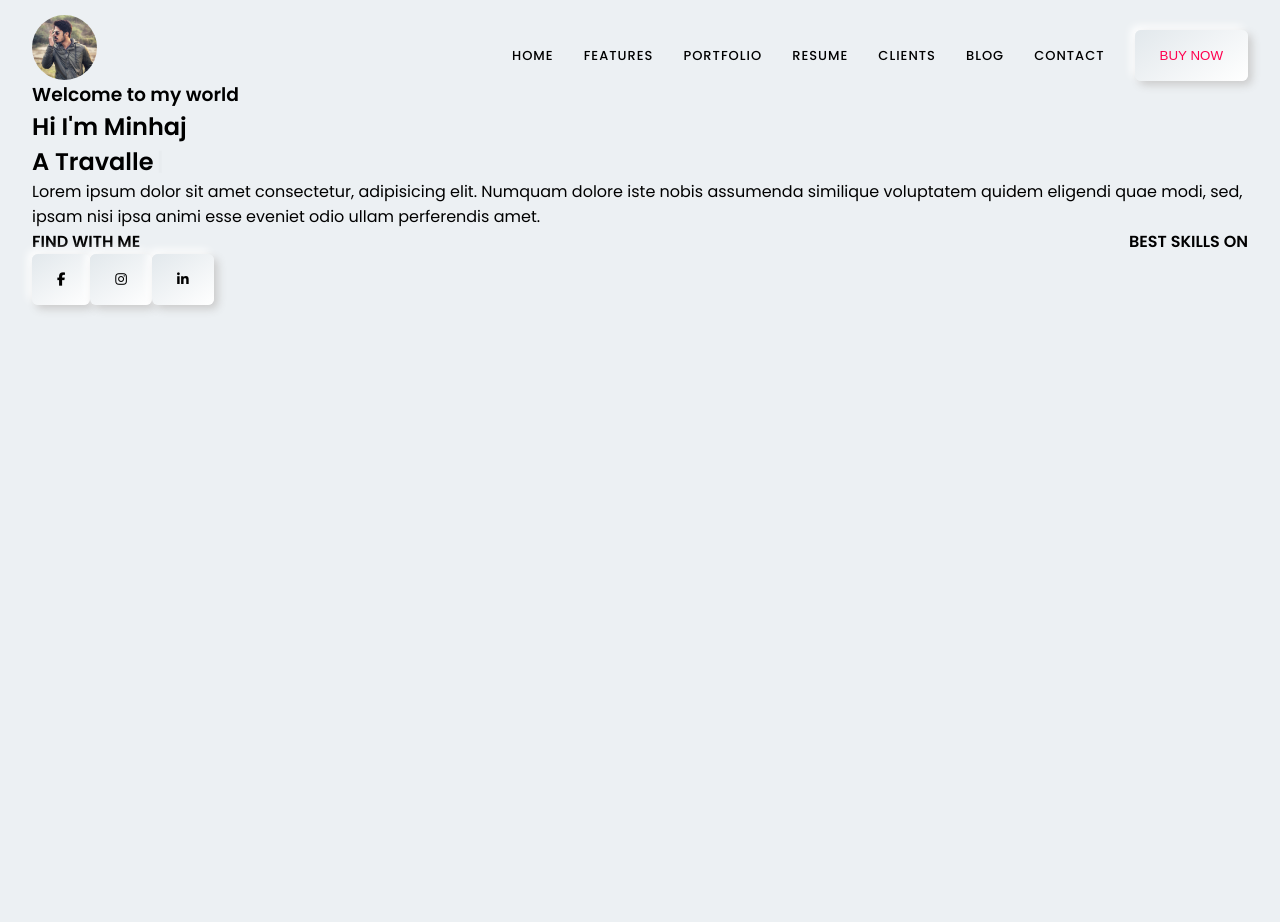
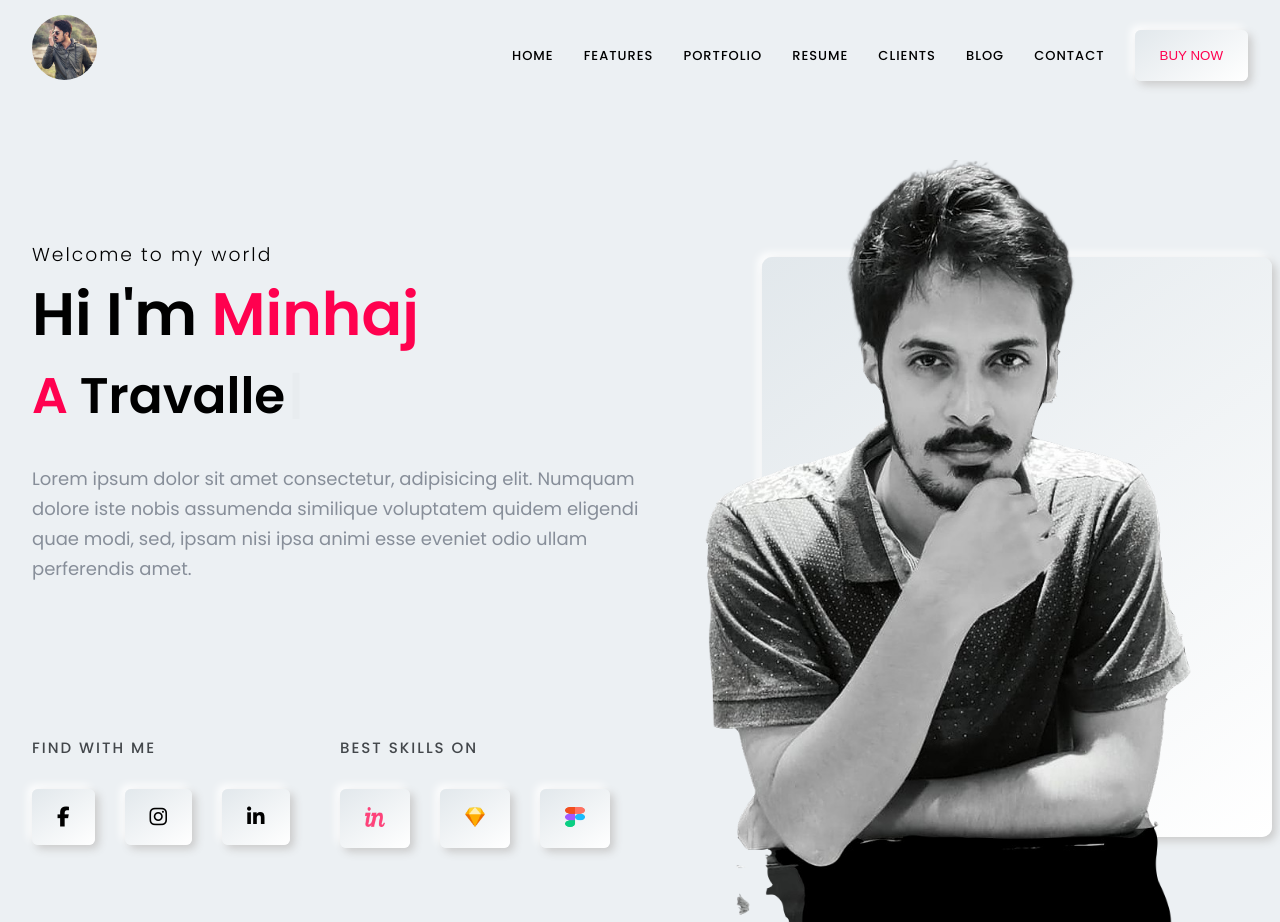
Before and after one commit to minhaj-boop/portfolio-minhaj, a React (Create React App) app: page / in a window 1280 px wide. Before the commit the page ends 800 px from the top, so only its background shows below. Built offline with nearby package versions, Linux system fonts and the light colour scheme.

Commit message:
top section done

```diff
--- a/src/App.css
+++ b/src/App.css
@@ -64,3 +64,12 @@ button {
   box-shadow: 4px 4px 8px #cbcbcb, -4px -4px 8px #ffffff;
   border-radius: 10px;
 }
+.row, .left, .right {
+  width: 50%
+}
+.top {
+  margin-top: 80px;
+}
+.mtop {
+  margin-top: 40px;
+}
--- a/src/Components/Hero/Home.css
+++ b/src/Components/Hero/Home.css
@@ -0,0 +1,73 @@
+.hero {
+    position: relative;
+}
+.hero h3 {
+    font-weight: 100;
+    letter-spacing: 2px;
+}
+.hero h1 {
+    font-size: 60px;
+    font-weight: bold;
+}
+.hero h1 span {
+    color: #ff014f;
+}
+.hero h2 {
+    font-size: 50px;
+    font-weight: bold;
+    color:#ff014f;
+}
+.hero h2 span {
+    color: black;
+}
+.hero p {
+    color: #878e99;
+    font-size: 18px;
+    line-height: 30px;
+    margin-top: 30px;
+}
+.hero_btn {
+    margin-top: 20%;
+}
+.hero_btn h4 {
+    font-weight: 500;
+    letter-spacing: 2px;
+    color: #43474b;
+    font-size: 15px;
+    margin: 30px 0 30px 0;
+}
+.hero_btn button {
+    margin-right: 30px;
+}
+.hero_btn i {
+    font-size: 20px;
+}
+.hero_btn button img {
+    width: 20px;
+    height: 20px;
+}
+.hero .left {
+    margin-right: 10%;
+}
+.hero .right {
+    width: 40%;
+    position: relative;
+}
+.hero .right_img {
+    background: linear-gradient(145deg, #e2e8ec, #ffffff);
+    box-shadow: 4px 4px 8px #cbcbcb, -4px -4px 8px #ffffff;
+    border-radius: 10px;
+    height: 580px;
+    width: 510px;
+    margin-top: 20%;
+}
+
+.hero .right_img img {
+    position: absolute;
+    top: 0;
+    right: 10%;
+    width: 510px;
+    /* margin-left: 50px;
+    width: 400px;
+    height: 600px; */
+}
--- a/src/Components/Hero/Home.js
+++ b/src/Components/Hero/Home.js
@@ -1,9 +1,9 @@
 import React from 'react';
 import './Home.css';
-// import hero from '../../pic/hero.png';
-// import skill1 from '../../pic/skill1.png';
-// import skill2 from '../../pic/skill2.png';
-// import skill3 from '../../pic/skill3.png';
+import hero from '../../pic/hero.png';
+import skill1 from '../../pic/skill1.png';
+import skill2 from '../../pic/skill2.png';
+import skill3 from '../../pic/skill3.png';
 import { Typewriter } from 'react-simple-typewriter'
 
 
@@ -47,7 +47,21 @@ const Home = () => {
                             </div>
                             <div className="col_1">
                                 <h4>BEST SKILLS ON</h4>
+                                <button className="btn_shadow">
+                                    <img src={skill1} alt="" />
+                                </button>
+                                <button className="btn_shadow">
+                                    <img src={skill2} alt="" />
+                                </button>
+                                <button className="btn_shadow">
+                                    <img src={skill3} alt="" />
+                                </button>
                             </div>
+                        </div>
+                    </div>
+                    <div className="right">
+                        <div className="right_img">
+                            <img src={hero} alt="" />
                         </div>
                     </div>
                 </div>
```
Also changed, not shown: src/pic/hero.png, src/pic/logo.png (deleted).
